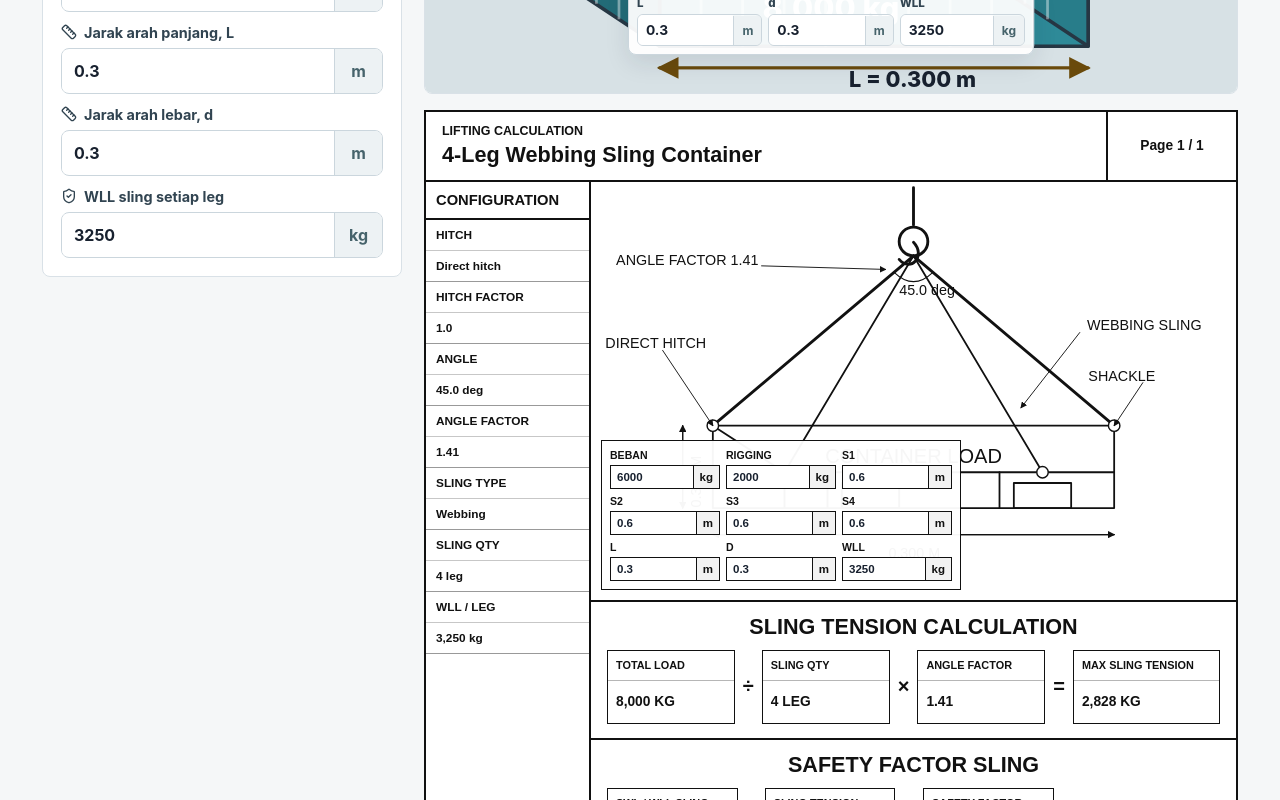
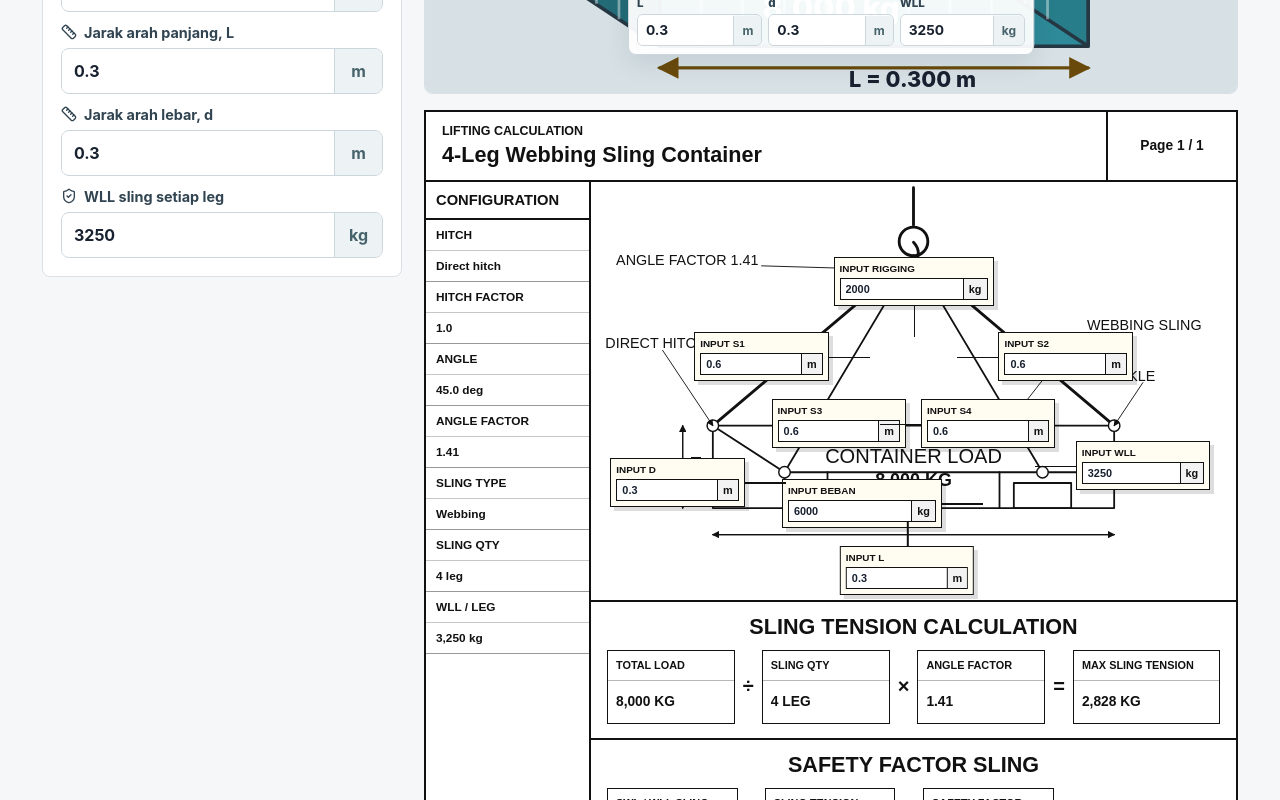
Before and after one commit to panadol94/rigging-calculator-my, a React (Vite) app: page / in a window 1280 px wide. Shown: the part 661-1461 px from the top of the page. Built offline with nearby package versions, Linux system fonts and the light colour scheme.

Commit message:
Place rigging inputs inside drawing

```diff
--- a/src/main.jsx
+++ b/src/main.jsx
@@ -284,6 +284,34 @@ function EngineeringSheet({ input, result, setValue, setSlingLength }) {
               <path className="sheetDim" d="M128 455 V340" markerEnd="url(#sheetArrow)" />
               <text className="sheetDimText verticalText" x="110" y="425">{fmt(input.widthM, 3)} M</text>
             </svg>
+
+            <div className="sheetInputsOverlay" aria-label="Input dalam gambar calculation sheet">
+              <div className="sheetInputSpot sheetLoadInput">
+                <MiniInput label="Input Beban" suffix="kg" value={input.loadKg} onChange={setValue("loadKg")} step="1" />
+              </div>
+              <div className="sheetInputSpot sheetRiggingInput">
+                <MiniInput label="Input Rigging" suffix="kg" value={input.riggingKg} onChange={setValue("riggingKg")} step="1" />
+              </div>
+              {input.slingLengthsM.map((value, index) => (
+                <div className={`sheetInputSpot sheetSlingInput sheetSlingInput${index + 1}`} key={slingNames[index]}>
+                  <MiniInput
+                    label={`Input S${index + 1}`}
+                    suffix="m"
+                    value={value}
+                    onChange={setSlingLength(index)}
+                  />
+                </div>
+              ))}
+              <div className="sheetInputSpot sheetLengthInput">
+                <MiniInput label="Input L" suffix="m" value={input.lengthM} onChange={setValue("lengthM")} />
+              </div>
+              <div className="sheetInputSpot sheetWidthInput">
+                <MiniInput label="Input d" suffix="m" value={input.widthM} onChange={setValue("widthM")} />
+              </div>
+              <div className="sheetInputSpot sheetWllInput">
+                <MiniInput label="Input WLL" suffix="kg" value={input.wllKg} onChange={setValue("wllKg")} step="1" />
+              </div>
+            </div>
 
             <div className="sheetInputGrid">
               <MiniInput label="Beban" suffix="kg" value={input.loadKg} onChange={setValue("loadKg")} step="1" />
--- a/src/styles.css
+++ b/src/styles.css
@@ -646,11 +646,157 @@ input {
   transform-origin: center;
 }
 
+.sheetInputsOverlay {
+  inset: 0;
+  pointer-events: none;
+  position: absolute;
+}
+
+.sheetInputSpot {
+  background: #fffdf2;
+  border: 1.5px solid #111111;
+  box-shadow: 4px 4px 0 rgba(17, 17, 17, 0.14);
+  min-width: 0;
+  padding: 5px;
+  pointer-events: auto;
+  position: absolute;
+  width: clamp(92px, 10.5vw, 138px);
+  z-index: 3;
+}
+
+.sheetInputSpot::before {
+  background: #111111;
+  content: "";
+  height: 1.5px;
+  position: absolute;
+  width: 42px;
+}
+
+.sheetInputSpot .miniInput {
+  min-width: 0;
+}
+
+.sheetInputSpot .miniInput span {
+  color: #111111;
+  font-size: 0.62rem;
+  letter-spacing: 0;
+  text-transform: uppercase;
+}
+
+.sheetInputSpot .miniInput div {
+  border-color: #111111;
+  border-radius: 0;
+  grid-template-columns: minmax(36px, 1fr) auto;
+}
+
+.sheetInputSpot .miniInput input,
+.sheetInputSpot .miniInput b {
+  font-size: 0.68rem;
+  padding: 4px 5px;
+}
+
+.sheetInputSpot .miniInput b {
+  background: #f2f2f2;
+  border-left-color: #111111;
+  color: #111111;
+}
+
+.sheetLoadInput {
+  left: 42%;
+  top: 71%;
+  transform: translateX(-50%);
+  width: clamp(112px, 13vw, 160px);
+}
+
+.sheetLoadInput::before {
+  left: 100%;
+  top: 50%;
+}
+
+.sheetRiggingInput {
+  left: 50%;
+  top: 18%;
+  transform: translateX(-50%);
+  width: clamp(112px, 13vw, 160px);
+}
+
+.sheetRiggingInput::before {
+  height: 32px;
+  left: 50%;
+  top: 100%;
+  width: 1.5px;
+}
+
+.sheetSlingInput1 {
+  left: 16%;
+  top: 36%;
+}
+
+.sheetSlingInput1::before,
+.sheetSlingInput3::before {
+  left: 100%;
+  top: 50%;
+}
+
+.sheetSlingInput2 {
+  right: 16%;
+  top: 36%;
+}
+
+.sheetSlingInput2::before,
+.sheetSlingInput4::before {
+  right: 100%;
+  top: 50%;
+}
+
+.sheetSlingInput3 {
+  left: 28%;
+  top: 52%;
+}
+
+.sheetSlingInput4 {
+  right: 28%;
+  top: 52%;
+}
+
+.sheetLengthInput {
+  left: 49%;
+  top: 87%;
+  transform: translateX(-50%);
+}
+
+.sheetLengthInput::before {
+  height: 26px;
+  left: 50%;
+  top: -26px;
+  width: 1.5px;
+}
+
+.sheetWidthInput {
+  left: 3%;
+  top: 66%;
+}
+
+.sheetWidthInput::before {
+  left: 100%;
+  top: 50%;
+}
+
+.sheetWllInput {
+  right: 4%;
+  top: 62%;
+}
+
+.sheetWllInput::before {
+  right: 100%;
+  top: 50%;
+}
+
 .sheetInputGrid {
   background: rgba(255, 255, 255, 0.96);
   border: 1px solid #111111;
   bottom: 10px;
-  display: grid;
+  display: none;
   gap: 6px;
   grid-template-columns: repeat(3, minmax(70px, 1fr));
   left: 10px;
@@ -1033,7 +1179,12 @@ dd {
     min-height: 300px;
   }
 
+  .sheetInputsOverlay {
+    display: none;
+  }
+
   .sheetInputGrid {
+    display: grid;
     grid-template-columns: repeat(2, minmax(0, 1fr));
     max-width: none;
     position: static;
```
